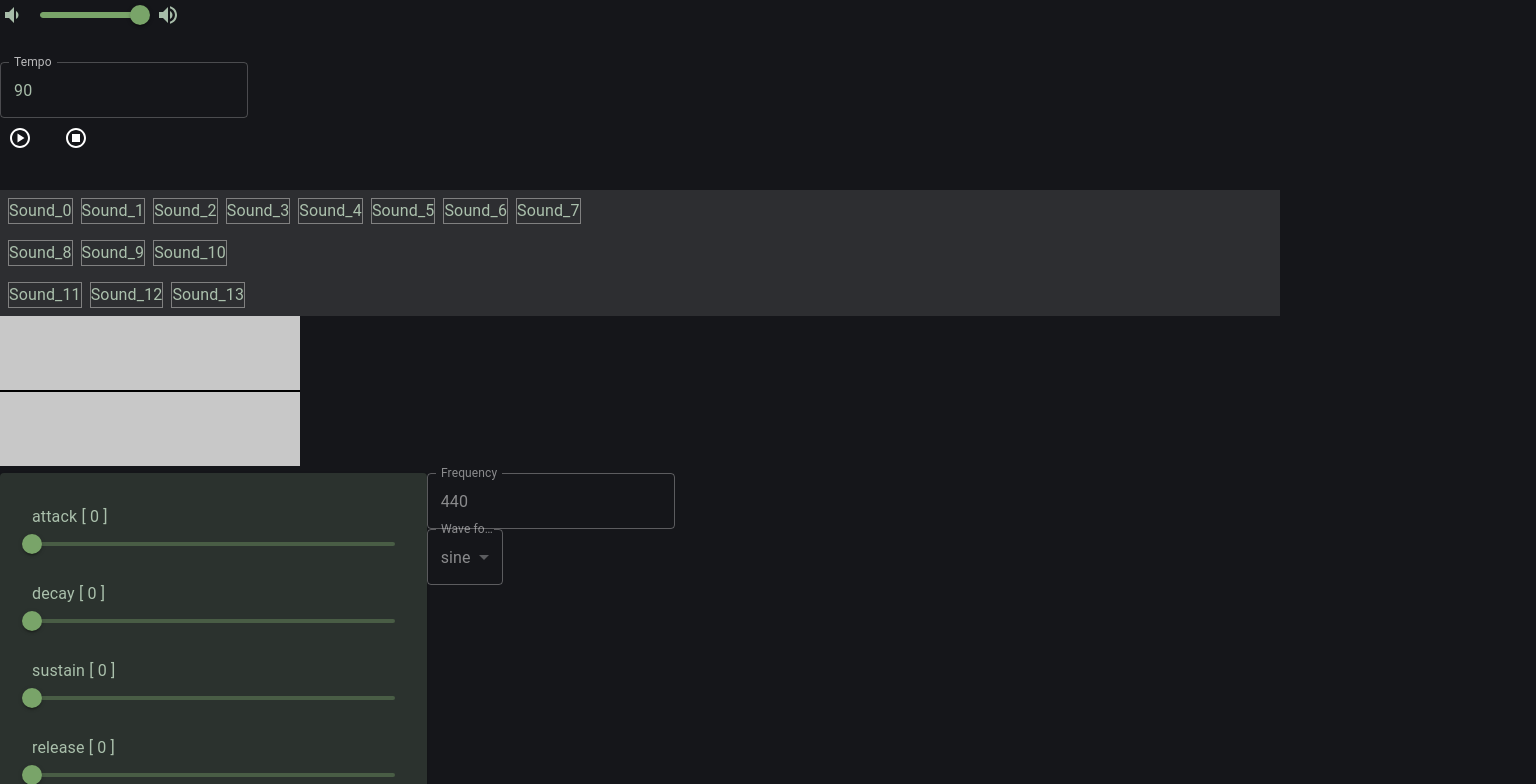
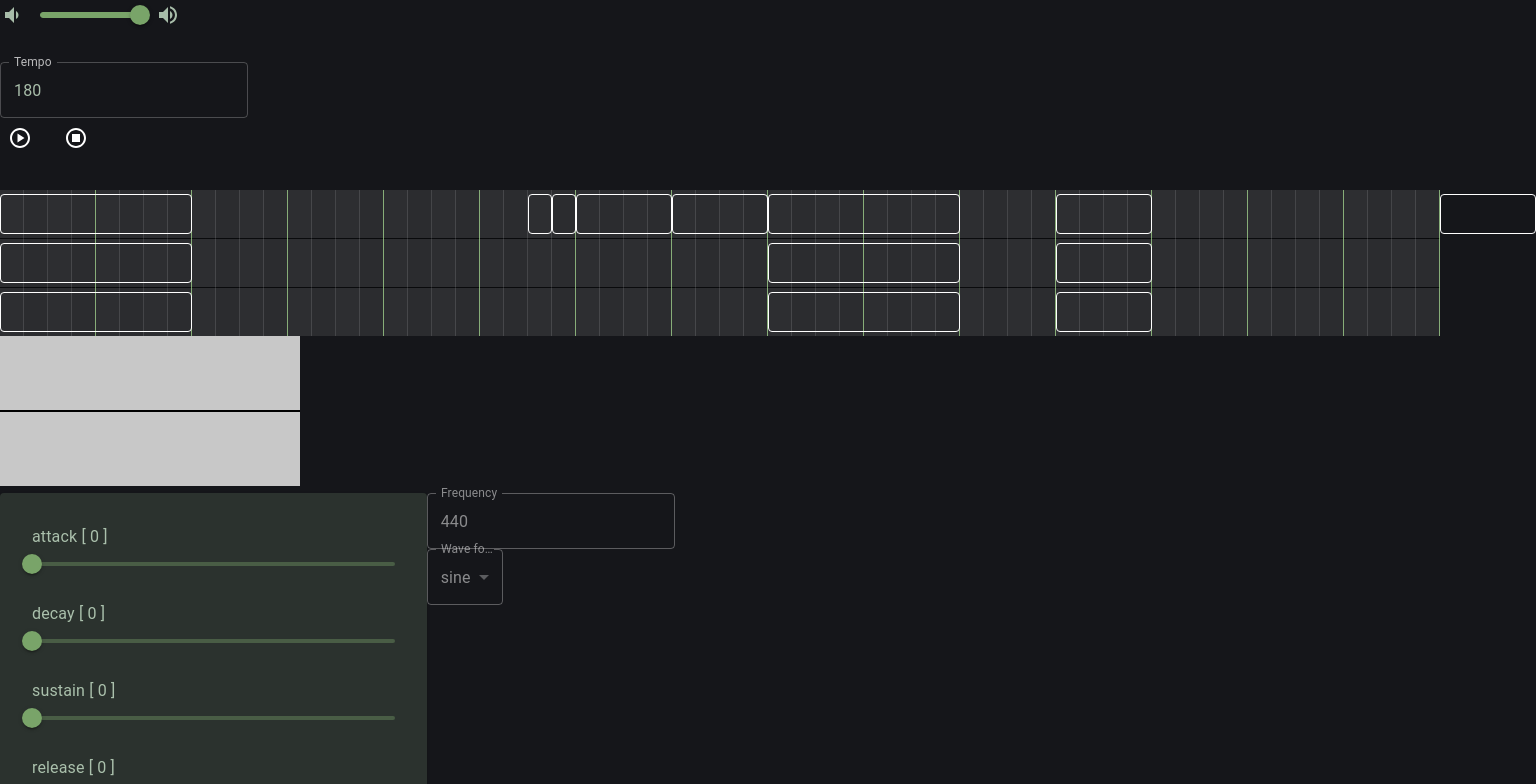
Before and after one commit to tomo0613/web-audio-synth, a React (Vite) app: page / in a window 1280 px wide. Shown: the top 784 px of the page, 1536 px wide, since content can reach past the window. Built offline with nearby package versions, Linux system fonts and the light colour scheme.

Commit message:
update track display

```diff
--- a/src/core/scheduler.ts
+++ b/src/core/scheduler.ts
@@ -1,4 +1,11 @@
 import type { SoundTrack } from "./SoundTrack";
+
+/**
+ * @returns timeStep - sixteenth note length
+ */
+function calculateTimeStep(tempo: number) {
+    return 60 / tempo / 4;
+}
 
 export class Scheduler {
     loop = true;
@@ -17,11 +24,11 @@ export class Scheduler {
     private startTime = 0;
     private nextSoundStartTime = 0;
     private timeoutId = 0;
-    private timeStep = 60 / 90 / 4;
-    private _tempo = 90;
+    private timeStep = calculateTimeStep(180);
+    private _tempo = 180;
 
     /**
-     * tempo - beats per minute (BPM)
+     * tempo - BPM ~ beats (quarter note) per minute
      */
     get tempo() {
         return this._tempo;
@@ -29,7 +36,7 @@ export class Scheduler {
 
     set tempo(value: number) {
         this._tempo = value;
-        this.timeStep = 60 / value / 4;
+        this.timeStep = calculateTimeStep(value);
     }
 
     constructor(audioContext: AudioContext, tracks: SoundTrack[]) {
@@ -41,6 +48,7 @@ export class Scheduler {
         this.active = true;
         this.startTime = this.audioContext.currentTime + 0.005;
         this.nextSoundStartTime = 0;
+        this.currentPosition = 0;
 
         this.schedule();
     }
@@ -74,15 +82,10 @@ export class Scheduler {
         this.currentPosition++;
         this.nextSoundStartTime += this.timeStep;
 
-        let lastPosition = 0;
-
-        this.tracks.forEach((track) => {
-            if (track.lastPosition && track.lastPosition > lastPosition) {
-                lastPosition = track.lastPosition;
-            }
-        });
-
-        const lastStep = this.currentPosition > lastPosition;
+        const absoluteLastPosition = this.tracks.reduce((lastPosition, track) => (
+            Math.max(lastPosition, track.lastPosition || 0)
+        ), 0);
+        const lastStep = this.currentPosition > absoluteLastPosition;
 
         if (lastStep) {
             if (this.loop) {
@@ -101,7 +104,7 @@ export class Scheduler {
                 return;
             }
 
-            const absoluteSoundLength = 60 / this._tempo * sound.length;
+            const absoluteSoundLength = this.timeStep * 16 * sound.length;
             const stopTime = startTime + absoluteSoundLength + sound.envelopes.amp.release;
 
             sound.play(startTime);
--- a/src/ui/App.tsx
+++ b/src/ui/App.tsx
@@ -6,13 +6,13 @@ import { context } from "@core/context";
 import { testTrack } from "@core/testTrack";
 import { AudioAnalyserDisplay } from "./AudioAnalyserDisplay";
 import { UiContextProvider } from "./context/UiContextProvider";
-import { AmpEnvelopeControl } from "./control/ampEnvelope/AmpEnvelopeControl";
+import { AmpEnvelopeControl } from "./control/AmpEnvelopeControl";
 import { FrequencyControl } from "./control/FrequencyControl";
 import { MasterVolumeControl } from "./control/MasterVolumeControl";
 import { PlayControl } from "./control/PlayControl";
 import { TempoControl } from "./control/TempoControl";
 import { WaveFormControl } from "./control/WaveFormControl";
-import { SoundTrackList } from "./SoundTrackList";
+import { SoundTrackList } from "./soundTrack/SoundTrackList";
 import { theme } from "./theme";
 
 // test
--- a/src/ui/Sound.tsx
+++ /dev/null
@@ -1,39 +0,0 @@
-import { Box, BoxProps, styled } from "@mui/material";
-
-import type { Sound as ISound } from "@core/Sound";
-import { useUiContext } from "./context/UiContext";
-
-interface StyledSoundProps extends BoxProps {
-    selected?: boolean;
-}
-
-const StyledSound = styled(Box, {
-    shouldForwardProp(prop) {
-        return prop !== "selected";
-    },
-})<StyledSoundProps>(({ selected }) => ({
-    p: 1,
-    border: "1px solid grey",
-    ...(selected && {
-        border: "1px solid red",
-    }),
-}));
-
-interface SoundProps {
-    sound: ISound;
-}
-
-export const Sound: React.FC<SoundProps> = ({ sound }) => {
-    const uiContext = useUiContext();
-    const selected = uiContext.selectedSound === sound;
-
-    function handleClick() {
-        uiContext.setSelectedSound(sound);
-    }
-
-    return (
-        <StyledSound onClick={handleClick} selected={selected}>
-            {sound.id}
-        </StyledSound>
-    );
-};
--- a/src/ui/SoundTrackList.tsx
+++ /dev/null
@@ -1,12 +0,0 @@
-import { Stack } from "@mui/material";
-
-import { context } from "@core/context";
-import { SoundTrack } from "./SoundTrack";
-
-export const SoundTrackList = () => {
-    return (
-        <Stack>
-            {context.tracks.map((track) => <SoundTrack key={track.id} track={track} />)}
-        </Stack>
-    );
-};
--- a/src/ui/context/UiContext.ts
+++ b/src/ui/context/UiContext.ts
@@ -13,6 +13,8 @@ export const defaultContextValue = {
     setWaveForm: noop as React.Dispatch<React.SetStateAction<OscillatorType>>,
     ampEnvelopeState: ampEnvelopeDefaultState,
     ampEnvelopeDispatch: noop as React.Dispatch<Action>,
+    trackSegmentCount: 0,
+    setTrackSegmentCount: noop as React.Dispatch<React.SetStateAction<number>>,
 };
 
 export const UiContext = createContext(defaultContextValue);
--- a/src/ui/context/UiContextProvider.tsx
+++ b/src/ui/context/UiContextProvider.tsx
@@ -10,6 +10,7 @@ export const UiContextProvider: React.FC<React.PropsWithChildren> = ({ children
     const [frequency, setFrequency] = useState(440);
     const [waveForm, setWaveForm] = useState<OscillatorType>("sine");
     const [ampEnvelopeState, ampEnvelopeDispatch] = useAmpEnvelopeState();
+    const [trackSegmentCount, setTrackSegmentCount] = useState(getInitialSegmentCount());
 
     useEffect(() => {
         if (!selectedSound) {
@@ -30,6 +31,8 @@ export const UiContextProvider: React.FC<React.PropsWithChildren> = ({ children
         setWaveForm,
         ampEnvelopeState,
         ampEnvelopeDispatch,
+        trackSegmentCount,
+        setTrackSegmentCount,
     };
 
     return (
@@ -38,3 +41,7 @@ export const UiContextProvider: React.FC<React.PropsWithChildren> = ({ children
         </UiContext.Provider>
     );
 };
+
+function getInitialSegmentCount() {
+    return context.tracks.reduce((n, track) => Math.max(n, track.lastPosition || 0), 0);
+}
--- a/src/ui/control/ampEnvelope/AmpEnvelopeControl.tsx
+++ b/src/ui/control/AmpEnvelopeControl.tsx
@@ -1,7 +1,7 @@
 import { Box, Card, Slider, Stack, SxProps, Typography } from "@mui/material";
 
 import { useUiContext } from "@ui/context/UiContext";
-import { ActionType } from "../../context/useAmpEnvelopeState";
+import { ActionType } from "@ui/context/useAmpEnvelopeState";
 
 const cardSx: SxProps = {
     p: 4,
--- /dev/null
+++ b/src/ui/soundTrack/Sound.tsx
@@ -0,0 +1,48 @@
+import { Box, BoxProps, styled } from "@mui/material";
+
+import type { Sound as ISound } from "@core/Sound";
+import { useUiContext } from "@ui/context/UiContext";
+import { segmentWidth, trackHeight } from "./style";
+
+interface StyledSoundProps extends BoxProps {
+    selected?: boolean;
+}
+
+const StyledSound = styled(Box, {
+    shouldForwardProp(prop) {
+        return prop !== "selected";
+    },
+})<StyledSoundProps>(({ theme, selected }) => ({
+    cursor: "pointer",
+    position: "absolute",
+    top: 4,
+    height: `${trackHeight - 8}px`,
+    border: `1px solid ${theme.palette.common.white}`,
+    borderRadius: theme.shape.borderRadius,
+    boxSizing: "border-box",
+    ...(selected && {
+        border: `1px solid ${theme.palette.primary.main}`,
+    }),
+}));
+
+interface SoundProps {
+    sound: ISound;
+    position: number;
+}
+
+export const Sound: React.FC<SoundProps> = ({ sound, position }) => {
+    const uiContext = useUiContext();
+    const selected = uiContext.selectedSound === sound;
+    const offset = segmentWidth * position;
+    const width = segmentWidth * 16 * sound.length;
+
+    function handleClick() {
+        uiContext.setSelectedSound(sound);
+    }
+
+    return (
+        <StyledSound onClick={handleClick} selected={selected} left={offset} width={width}>
+            {/* {sound.id} */}
+        </StyledSound>
+    );
+};
--- a/src/ui/SoundTrack.tsx
+++ b/src/ui/soundTrack/SoundTrack.tsx
@@ -1,11 +1,13 @@
-import { Stack, SxProps } from "@mui/material";
+import { Box, SxProps } from "@mui/material";
 
-import { context } from "@core/context";
 import type { SoundTrack as ISoundTrack } from "@core/SoundTrack";
 import { Sound } from "./Sound";
+import { trackHeight } from "./style";
 
 const sx: SxProps = {
-    p: 1,
+    py: 1,
+    height: trackHeight,
+    position: "relative",
     backgroundColor: "rgba(255, 255, 255, 0.1)",
 };
 
@@ -17,8 +19,8 @@ export const SoundTrack: React.FC<SoundTrackProps> = ({ track }) => {
     const sounds = Array.from(track.sounds);
 
     return (
-        <Stack sx={sx} spacing={1} direction={"row"}>
-            {sounds.map(([position, sound]) => <Sound key={sound.id} sound={sound} />)}
-        </Stack>
+        <Box sx={sx}>
+            {sounds.map(([position, sound]) => <Sound key={sound.id} sound={sound} position={position} />)}
+        </Box>
     );
 };
--- /dev/null
+++ b/src/ui/soundTrack/SoundTrackList.tsx
@@ -0,0 +1,64 @@
+import { Box, Divider, LinearProgress, Stack, styled, SxProps } from "@mui/material";
+
+import { context } from "@core/context";
+import { useUiContext } from "../context/UiContext";
+import { SoundTrack } from "./SoundTrack";
+import { segmentWidth } from "./style";
+
+const Segment = styled(Box)(({ theme }) => ({
+    width: `${segmentWidth}px`,
+    height: "100%",
+    display: "inline-block",
+    borderRight: `1px solid ${theme.palette.divider}`,
+    "&:nth-of-type(even)": {
+        backgroundColor: "rgba(0, 0, 0, 0.1)",
+    },
+    "&:nth-of-type(4n)": {
+        borderRight: `1px solid ${theme.palette.primary.main}`,
+    },
+}));
+
+const soundTrackBackPlateSx: SxProps = {
+    position: "absolute",
+    width: "100%",
+    height: "100%",
+};
+
+const SoundTrackBackPlate = () => {
+    const { trackSegmentCount } = useUiContext();
+
+    return (
+        <Box sx={soundTrackBackPlateSx}>
+            {Array.from({ length: trackSegmentCount }).map((_, i) => <Segment key={`segment_${i}`} />)}
+        </Box>
+    );
+};
+
+const SoundtrackProgress = () => {
+    // const p = context.scheduler.
+    return (
+        // <LinearProgress variant="determinate" value={progress} />
+        <LinearProgress />
+    );
+};
+
+const soundTrackListSx: SxProps = {
+    position: "relative",
+    "& .MuiDivider-root": {
+        borderColor: "rgba(0, 0, 0, 0.5)",
+    },
+};
+
+export const SoundTrackList = () => {
+    const { trackSegmentCount } = useUiContext();
+    const width = trackSegmentCount * segmentWidth;
+
+    return (
+        <Box sx={soundTrackListSx} width={width}>
+            <SoundTrackBackPlate />
+            <Stack divider={<Divider />}>
+                {context.tracks.map((track) => <SoundTrack key={track.id} track={track} />)}
+            </Stack>
+        </Box>
+    );
+};
--- /dev/null
+++ b/src/ui/soundTrack/style.ts
@@ -0,0 +1,3 @@
+export const segmentWidth = 24;
+
+export const trackHeight = 48;
```
Also changed, not shown: src/core/testTrack.ts (+28 -13 lines).
